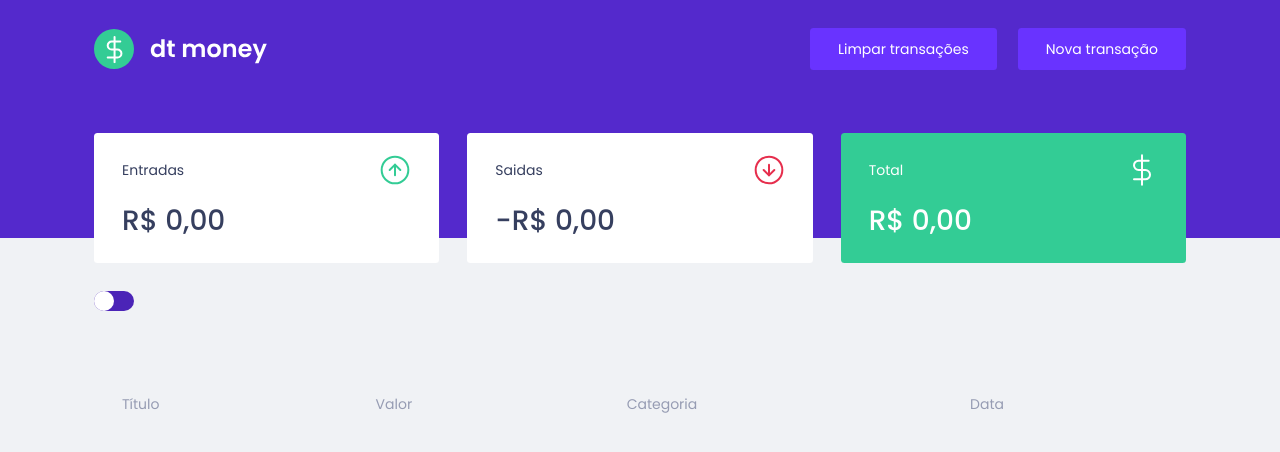
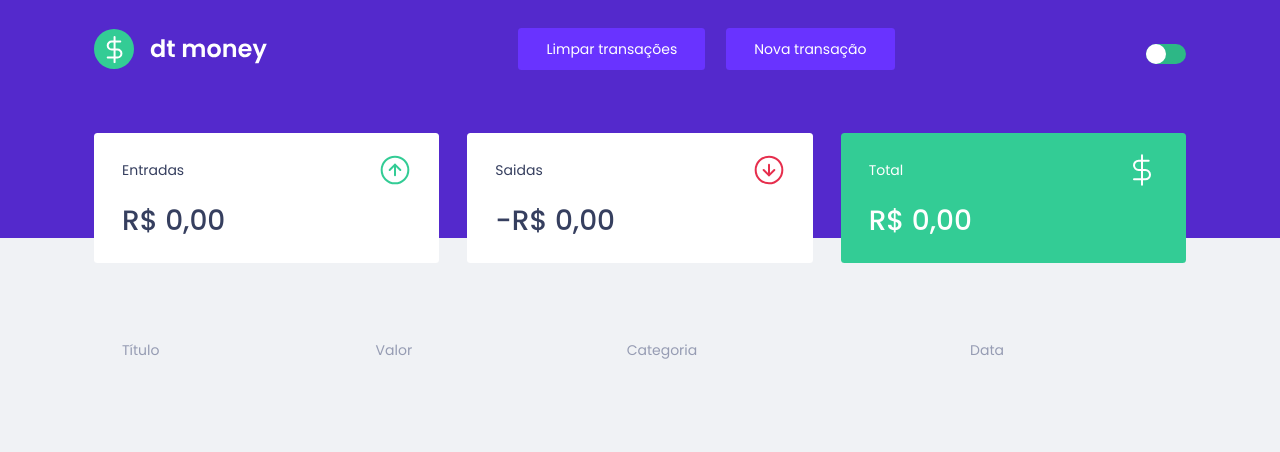
Before and after one commit to Rennan-sbarros/dtmoney, a React (Create React App) app: page / in a window 1280 px wide. Shown: the top 452 px of the page. Built offline with nearby package versions, Linux system fonts and the light colour scheme.

Commit message:
Changing position dark mode button

```diff
--- a/src/App.tsx
+++ b/src/App.tsx
@@ -34,9 +34,9 @@ export function App() {
   return (
     <ThemeProvider theme={theme}>
       <TransactionsProvider>
-        <Header onOpenNewTransactionModal={handleOpenNewTransactionModal} />
+        <Header onOpenNewTransactionModal={handleOpenNewTransactionModal}  toggleTheme={toggleTheme} />
 
-        <Dashboard toggleTheme={toggleTheme}/>
+        <Dashboard />
 
         <NewTransactionModal
           isOpen={isNewTransactionModalOpen}
--- a/src/components/Dashboard/index.tsx
+++ b/src/components/Dashboard/index.tsx
@@ -1,34 +1,11 @@
-import {useContext} from 'react';
 import { Summary } from "../Summary";
 import { TransactionsTable } from "../TransactionsTable";
 import { Container } from "./styles";
-import Switch from 'react-switch';
 
-import { ThemeContext } from 'styled-components';
-import { shade } from 'polished';
-
-interface Props {
-    toggleTheme(): void;
-}
-
-export function Dashboard({toggleTheme}:Props) {
-    const { colors, title } = useContext(ThemeContext);
-
+export function Dashboard() {
     return (
         <Container>
             <Summary />
-
-            <Switch className="theme-color"
-                onChange={toggleTheme}
-                checked={title === 'dark'}
-                checkedIcon={false}
-                uncheckedIcon={false}
-                height={20}
-                width={40}
-                handleDiameter={20}
-                offColor={shade(0.1, colors.backgroundHeader)}
-                onColor={colors.backgroundHeader}
-            />
 
             <TransactionsTable />
         </Container>
--- a/src/components/Dashboard/styles.ts
+++ b/src/components/Dashboard/styles.ts
@@ -7,6 +7,5 @@ export const Container = styled.main`
 
     .theme-color{
        margin-top: 2rem;
-
     }
 `;
--- a/src/components/Header/index.tsx
+++ b/src/components/Header/index.tsx
@@ -1,12 +1,19 @@
+import { useContext } from 'react';
+import { ThemeContext } from 'styled-components';
 import logoImg from '../../assets/logo.svg'
 
 import { Container, Content } from './styles'
+import Switch from 'react-switch';
+import { shade } from "polished";
 
 interface HeaderProps {
     onOpenNewTransactionModal: () => void;
+    toggleTheme(): void;
 }
 
-export function Header({ onOpenNewTransactionModal }:HeaderProps ) {
+export function Header({ onOpenNewTransactionModal, toggleTheme }:HeaderProps ) {
+    const { colors, title } = useContext(ThemeContext);
+
     const clearTransactions = () => {
         localStorage.clear()
         window.location.reload()
@@ -23,8 +30,22 @@ export function Header({ onOpenNewTransactionModal }:HeaderProps ) {
                     <button type="button" onClick={onOpenNewTransactionModal}>
                         Nova transação
                     </button>
+
                 </div>
+                <Switch
+                    className="mode-dark"
+                    onChange={toggleTheme}
+                    checked={title === 'dark'}
+                    checkedIcon={false}
+                    uncheckedIcon={false}
+                    height={20}
+                    width={40}
+                    handleDiameter={20}
+                    offColor={shade(0.1, colors.green)}
+                    onColor={colors.blueLight}
+                />
             </Content>
+
         </Container>
     )
 }
--- a/src/components/Header/styles.ts
+++ b/src/components/Header/styles.ts
@@ -9,6 +9,7 @@ export const Content = styled.div`
     margin: 0 auto;
 
     padding: 2rem 1rem 12rem;
+
     display: flex;
     align-items: center;
     justify-content: space-between;
@@ -33,13 +34,24 @@ export const Content = styled.div`
         transition: filter 0.2s;
     }
 }
+    .mode-dark{
+        margin-top: 0.7rem;
+    }
+
     @media screen and (max-width:720px) {
         flex-direction:column;
         align-items: center;
         justify-content: center;
 
+        padding: 2rem 1rem 9.5rem;
+
         button {
             margin-top: 1rem;
         }
+
+        .mode-dark{
+            margin-top: 2rem;
+            display: grid;
+        }
     }
 `;
```
